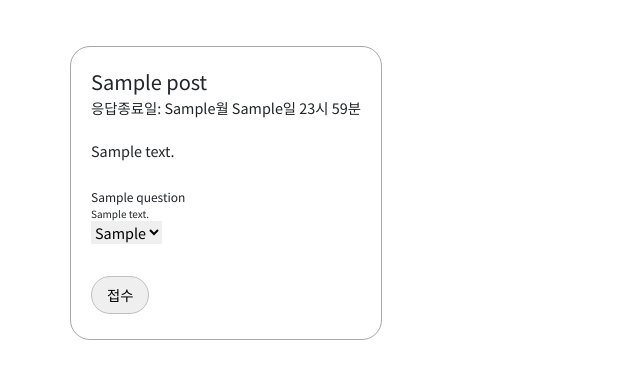
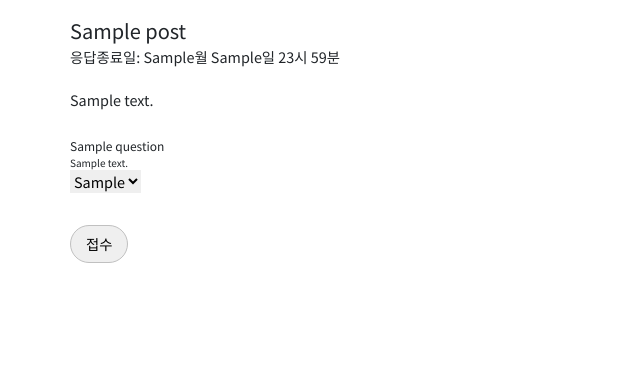
Before and after one commit to ylstimetable/ylstimetable, a Django app: page /survey/detail/1 in a window 1280 px wide. Shown: the part 56-435 px from the top of the page, without its empty margins (0-640 px from the left). Run offline with Django 3.2, Linux system fonts and the light colour scheme; a user stored in the database is signed in; tables that the repository leaves empty hold one stand-in row (values such as "Sample post"); some libraries are stand-ins or nearby versions.

Commit message:
Update survey_detail.html

```diff
--- a/templates/survey_detail.html
+++ b/templates/survey_detail.html
@@ -7,7 +7,6 @@
 
     <form method="POST" action="{% url 'survey:receive' %}">
     {% csrf_token %}
-            <div class="assess_border">
                 <div id="post_header">
                     <span style="font-size: 20px; display: block;">{{ post.subject }}</span>
 
@@ -41,7 +40,6 @@
 
                  <br>
                  <button type="submit" class="btnn">접수</button>
-            </div>
     </form>
     </div>
 </div>
```
